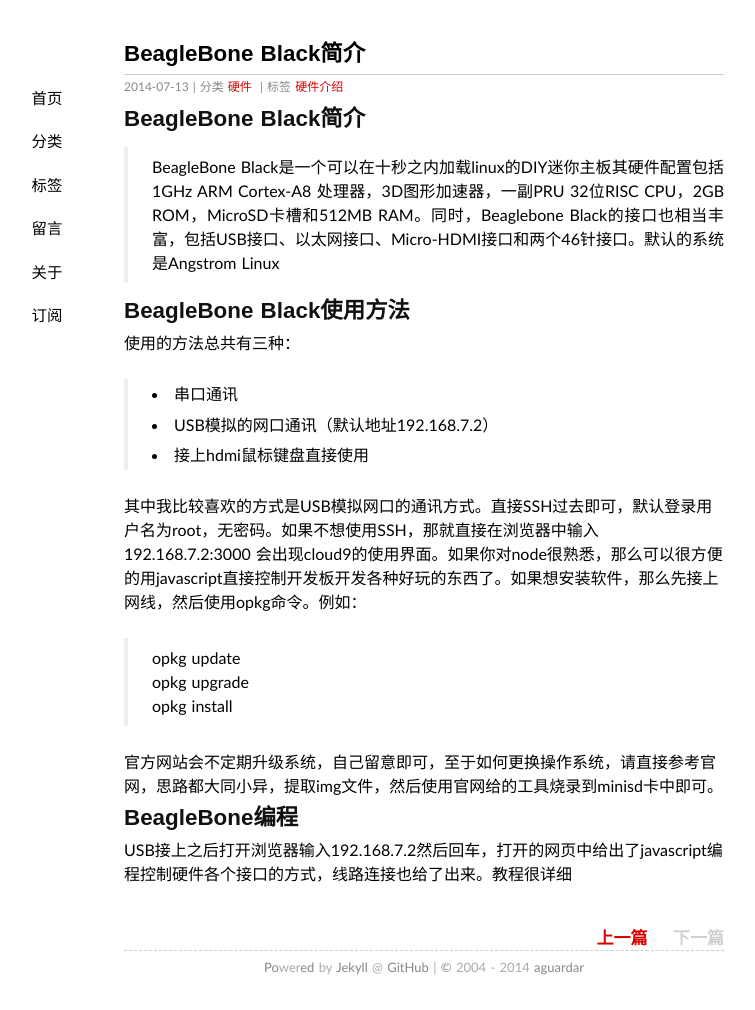
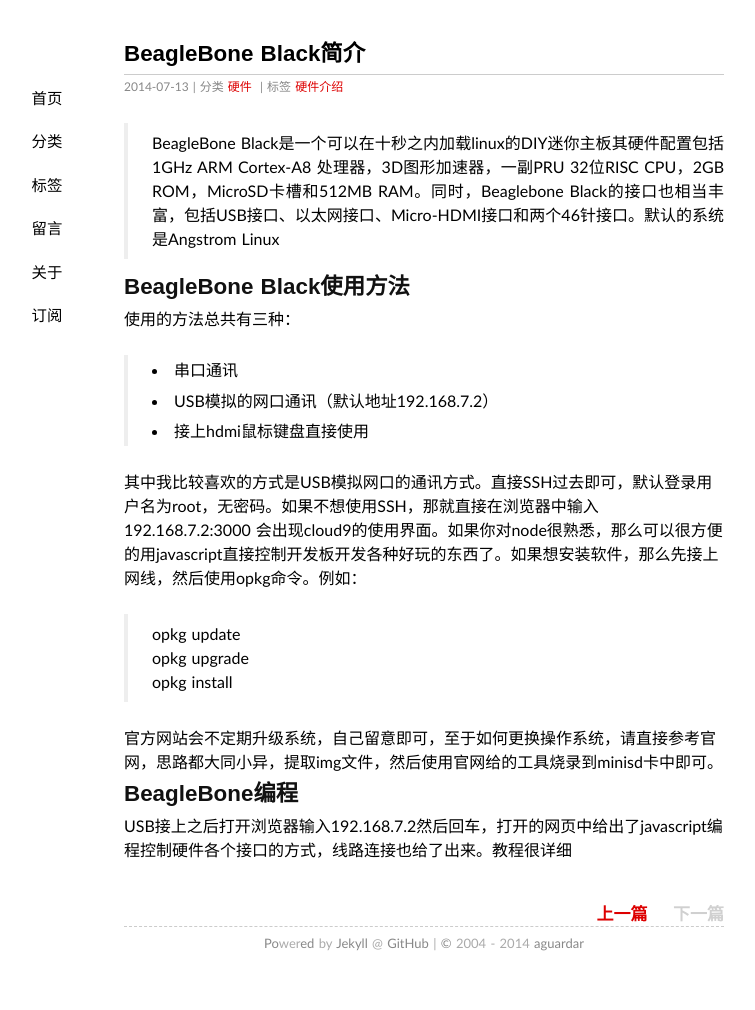
Before and after one commit to aguardar/aguardar.github.com, a Jekyll site: the page built from _posts/2014-7-13-BeagleBoneBlack.md, in a window 1280 px wide. Shown: the whole page, without its empty margins (216-971 px from the left). Built offline with Jekyll 4.4.1, drawn with Linux system fonts in a browser that asks for light colours; some web fonts are replaced; Markdown is read by kramdown in place of the engine named in the settings; comment, search, counter and statistics services are not loaded; after the commit the page ends 986 px from its top, so only the background shows below that.

Commit message:
Update 2014-7-13-BeagleBoneBlack.md

```diff
--- a/_posts/2014-7-13-BeagleBoneBlack.md
+++ b/_posts/2014-7-13-BeagleBoneBlack.md
@@ -5,7 +5,6 @@
 categories: 硬件
 tags:  硬件介绍
 ---
-##BeagleBone Black简介
 
 >BeagleBone Black是一个可以在十秒之内加载linux的DIY迷你主板其硬件配置包括1GHz ARM Cortex-A8 处理器，3D图形加速器，一副PRU 32位RISC CPU，2GB ROM，MicroSD卡槽和512MB RAM。同时，Beaglebone Black的接口也相当丰富，包括USB接口、以太网接口、Micro-HDMI接口和两个46针接口。默认的系统是Angstrom Linux
 
```
